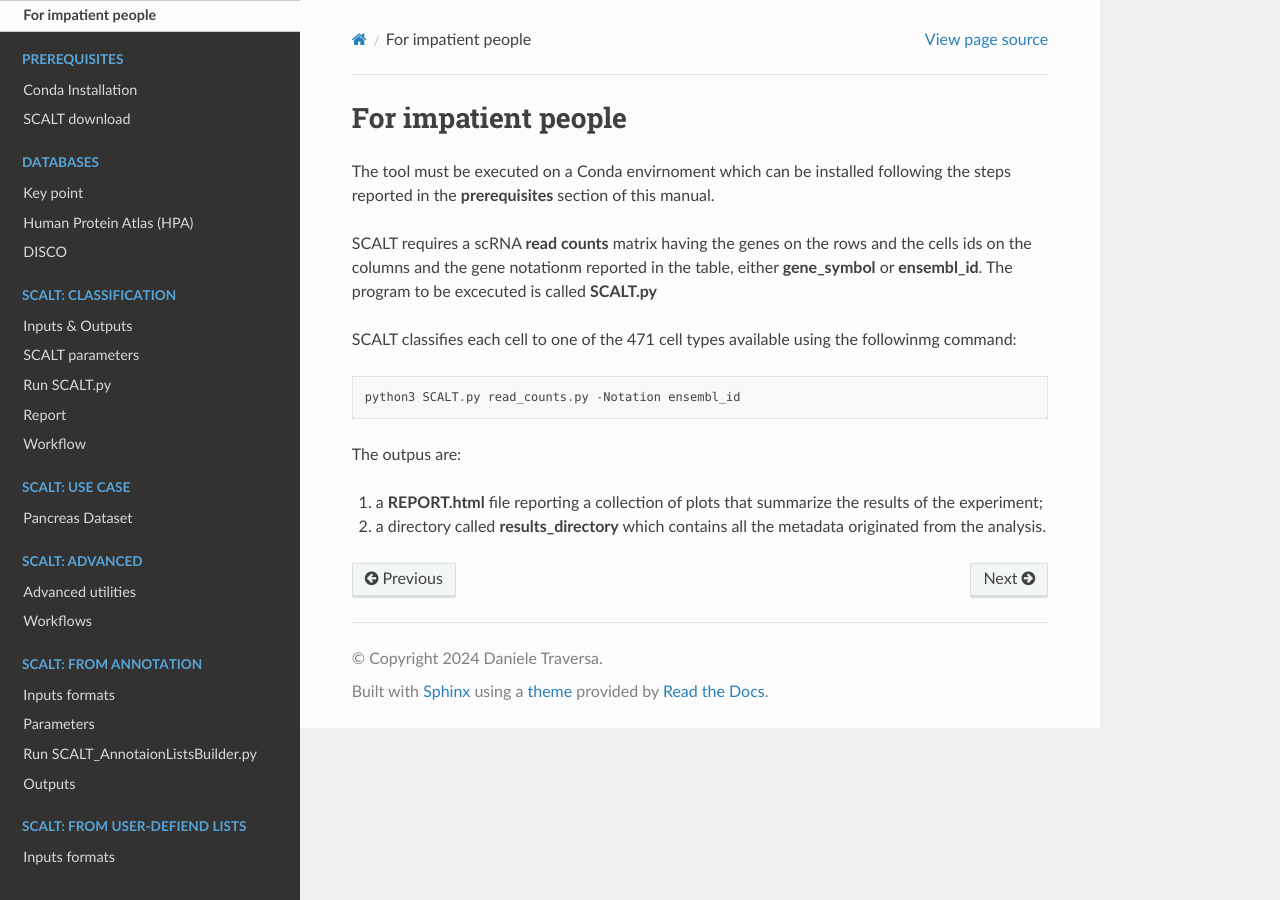
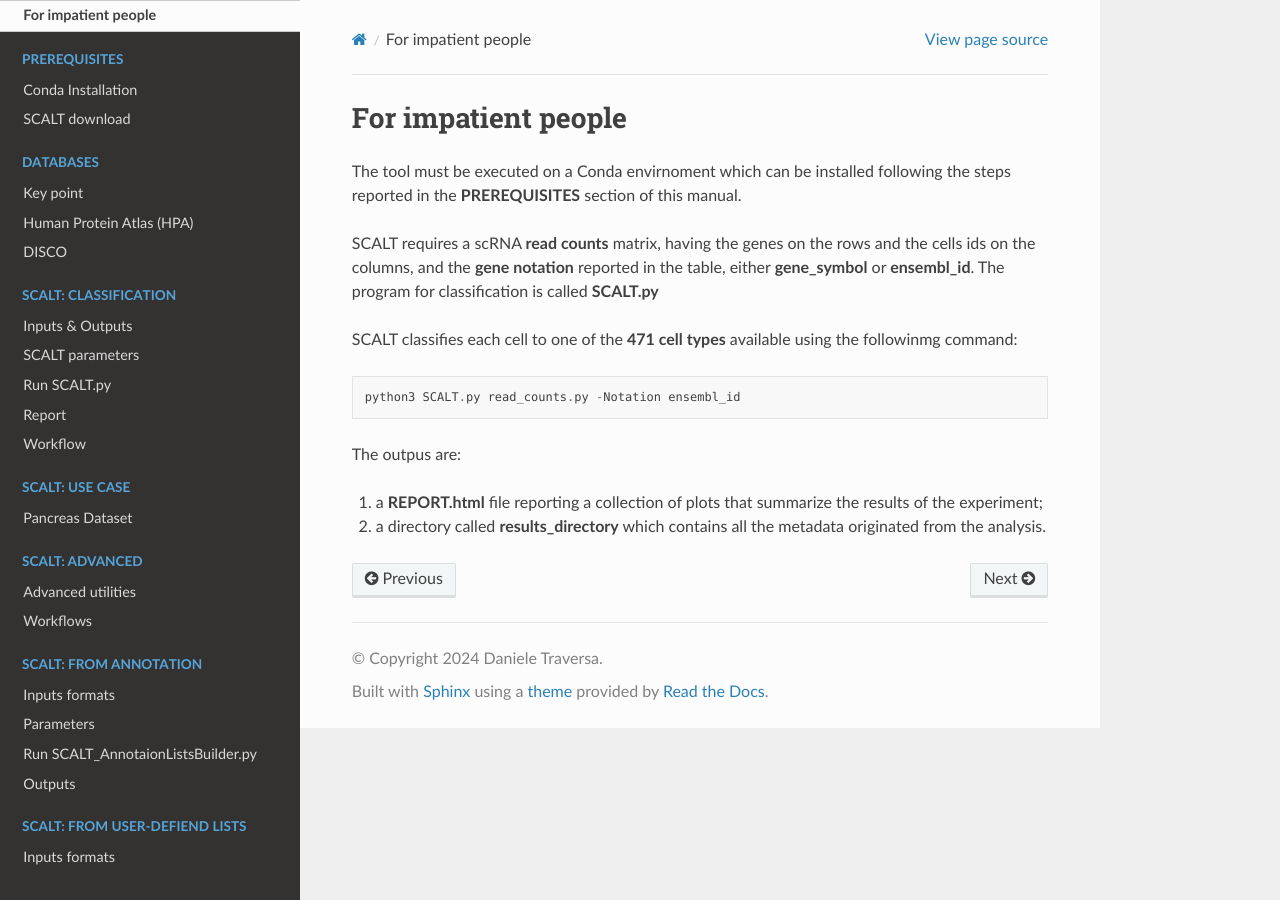
Before and after one commit to danitrave/CapitalCitiesGame, a Sphinx documentation site: the page built from docs/source/intro.rst, in a window 1280 px wide. Built offline with Sphinx 7.4.7 and the Read the Docs theme 2.0.0, drawn with Linux system fonts in a browser that asks for light colours.

Commit message:
Update intro.rst

```diff
--- a/docs/source/intro.rst
+++ b/docs/source/intro.rst
@@ -1,11 +1,11 @@
 For impatient people
 ====================
 
-The tool must be executed on a Conda envirnoment which can be installed following the steps reported in the **prerequisites** section of this manual.
+The tool must be executed on a Conda envirnoment which can be installed following the steps reported in the **PREREQUISITES** section of this manual.
 
-SCALT requires a scRNA **read counts** matrix having the genes on the rows and the cells ids on the columns and the gene notationm reported in the table, either **gene_symbol** or **ensembl_id**. The program to be excecuted is called **SCALT.py**
+SCALT requires a scRNA **read counts** matrix, having the genes on the rows and the cells ids on the columns, and the **gene notation** reported in the table, either **gene_symbol** or **ensembl_id**. The program for classification is called **SCALT.py**
 
-SCALT classifies each cell to one of the 471 cell types available using the followinmg command:
+SCALT classifies each cell to one of the **471 cell types** available using the followinmg command:
 
 ::
 
```
